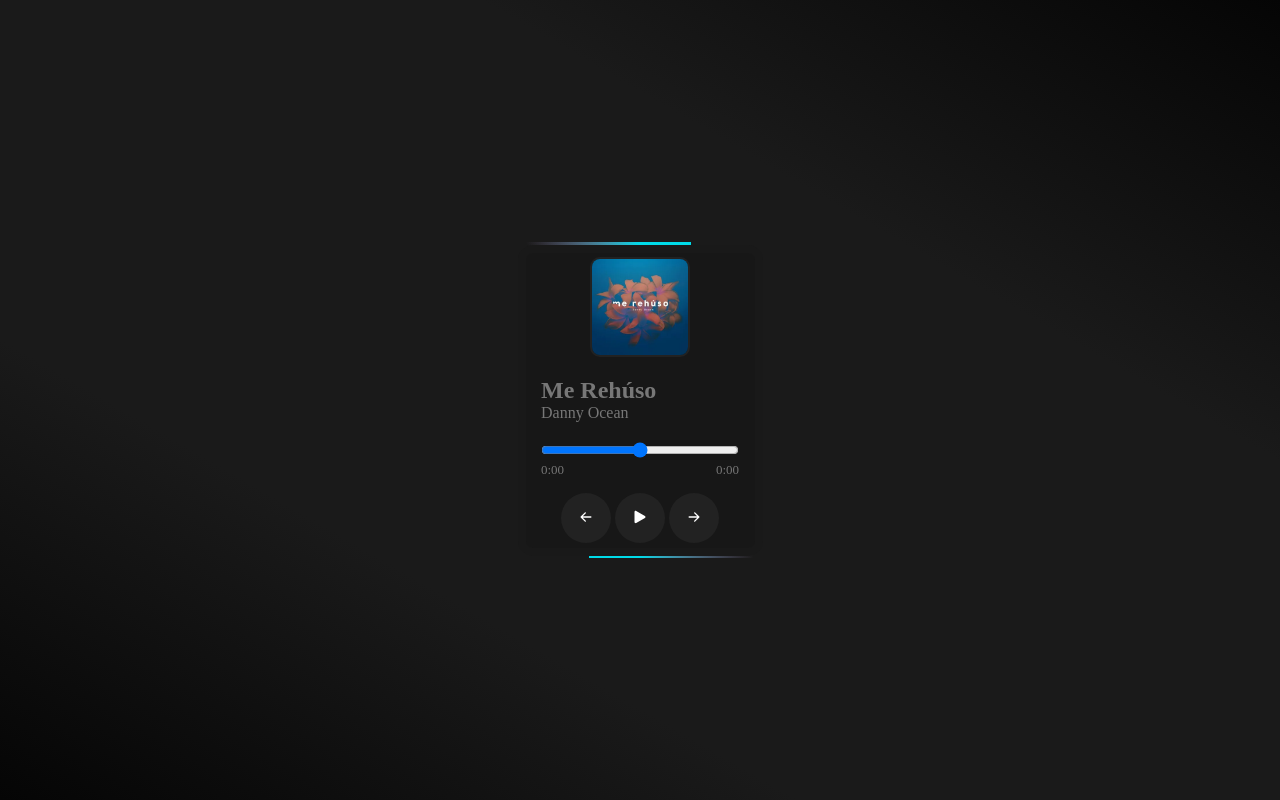
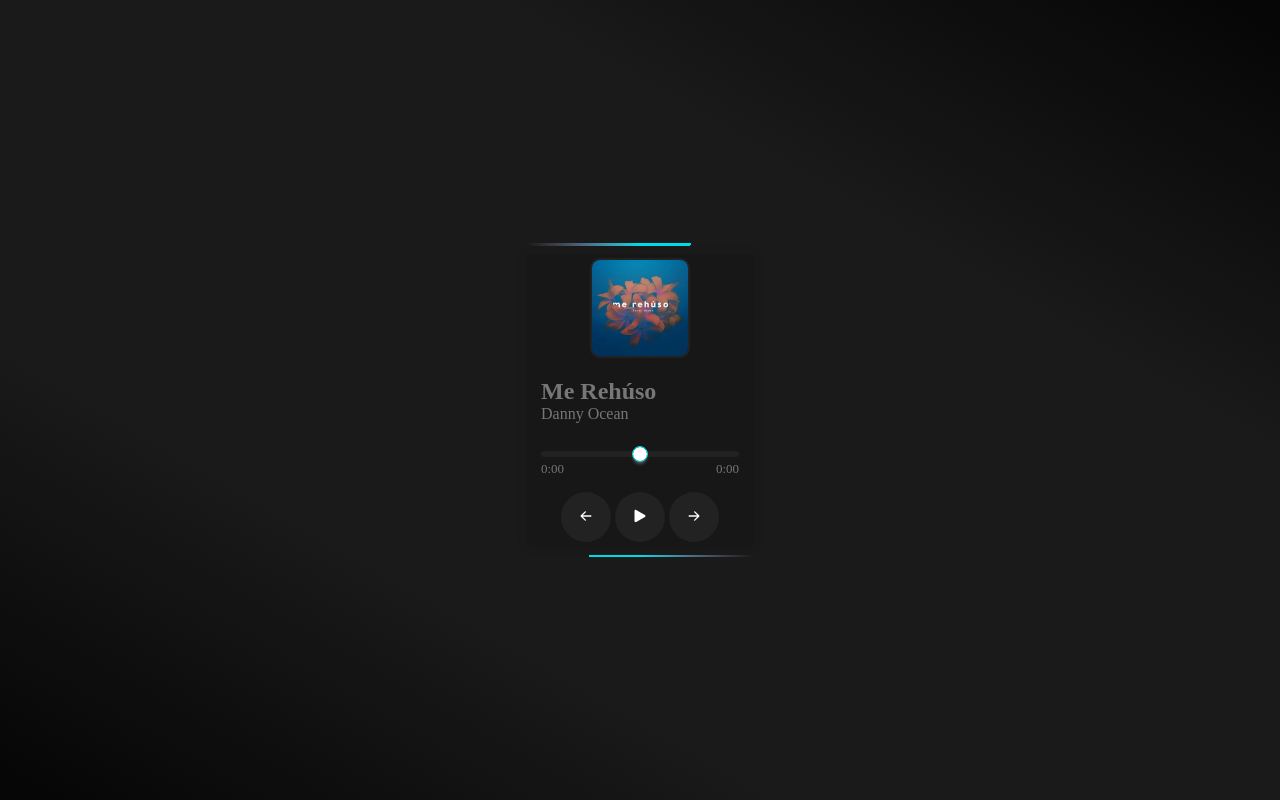
Before and after one commit to NPollito/music_player, a website: page src/pages/music-player.html in a window 1280 px wide. Drawn offline with Linux system fonts and the light colour scheme.

Commit message:
Dando estilo a la barra de progreso

```diff
--- a/style.css
+++ b/style.css
@@ -108,7 +108,23 @@ body {
 }
 
 .progress-container input {
+  appearance: none;
+  -webkit-appearance: none;
   width: 100%;
+  height: 6px;
+  background: #222;
+  border-radius: 4px;
+  cursor: pointer;
+}
+.progress-container input::-webkit-slider-thumb {
+  appearance: none;
+  -webkit-appearance: none;
+  background: white;
+  width: 14px;
+  aspect-ratio: 1/1;
+  border-radius: 50%;
+  outline: 1px solid #00dbe9;
+  box-shadow: 0 3px 3px rgba(228, 228, 228, .3);
 }
 
 .progress-container_info {
```
